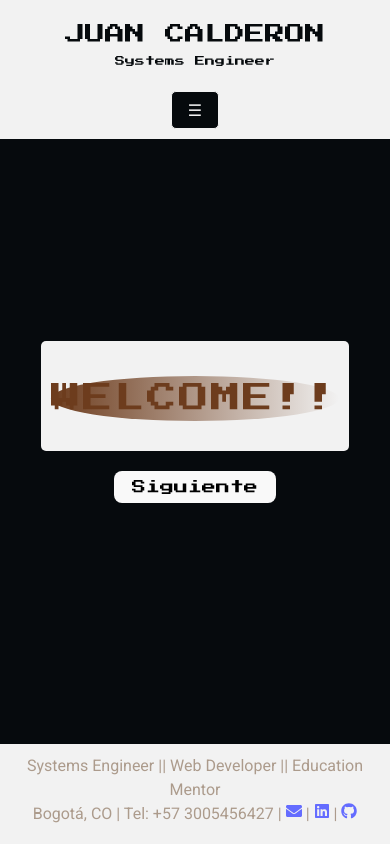
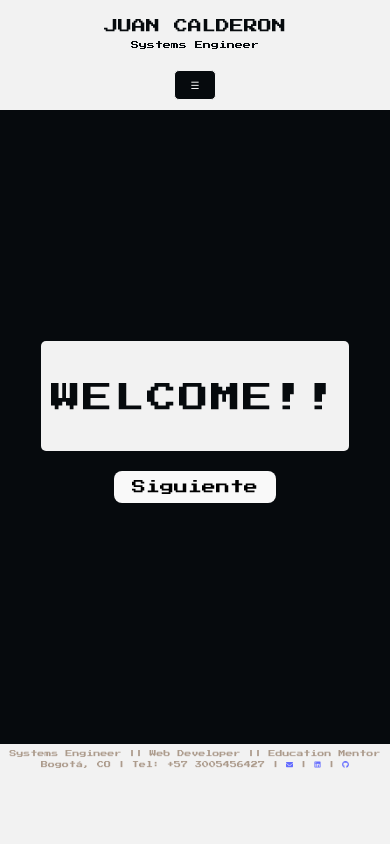
Before and after one commit to Alejandro9912/Curriculum, a React (Vite) app: page / in a window 390 px wide. Built offline with nearby package versions, Linux system fonts and the light colour scheme.

Commit message:
Se corrigen problemas en la lectura

```diff
--- a/src/styles.scss
+++ b/src/styles.scss
@@ -55,7 +55,15 @@ header {
 }
 
 header > h1 > span {
-  font-size: 10px;
+  font-size: 12px;
+  @media screen and (max-width: 768px) {
+    font-size: 10px;
+    text-align: center;
+  }
+  @media screen and (max-width: 480px) {
+    font-size: 8px;
+    text-align: center;
+  }
 }
 
 .header-title-container {
@@ -71,12 +79,16 @@ header > h1 > span {
 
 .header-title {
   font-family: "Press Start 2P", cursive;
-  font-size: 24px;
+  font-size: 30px;
   font-weight: bold;
   color: $UI-UX-3-hex;   // Texto más oscuro
 
   @media screen and (max-width: 768px) {
     font-size: 20px;
+    text-align: center;
+  }
+  @media screen and (max-width: 480px) {
+    font-size: 14px;
     text-align: center;
   }
 }
@@ -87,7 +99,7 @@ header > h1 > span {
   @media screen and (max-width: 768px) {
     display: block;
     font-family: "Press Start 2P", cursive;
-    font-size: 16px;
+    font-size: 10px;
     color: $UI-UX-5-hex;   // Texto más oscuro
     background-color: $UI-UX-3-hex;   // Fondo más claro
     border-radius: 5px;
@@ -145,11 +157,11 @@ header > h1 > span {
 
   @media screen and (max-width: 768px) {
     overflow-y: auto;
-    max-height: 70vh;
+    max-height: 80vh;
   }
   @media screen and (max-width: 480px) {
     overflow-y: auto;
-    max-height: 60vh;
+    max-height: 70vh;
   }
 }
 
@@ -178,15 +190,17 @@ header > h1 > span {
 }
 
 .section-content ul {
+  font-family: "Press Start 2P";
+  font-size: 12px;
   margin: 0;
   padding-left: 20px;
   color: $UI-UX-4-hex;   // Texto oscuro
 
   @media screen and (max-width: 768px) {
-    font-size: 12px;
+    font-size: 9px;
   }
   @media screen and (max-width: 480px) {
-    font-size: 10px;
+    font-size: 6.5px;
   }
 }
 
@@ -214,24 +228,32 @@ a:hover {
 }
 
 .section h2 {
+  font-family: "Press Start 2P";
   background-image: linear-gradient(to right, $UI-UX-1-hex, $UI-UX-5-hex);
   border-radius: 80%;
   text-align: center;
   font-size: 24px;
   margin-bottom: 20px;
-  color: $UI-UX-1-hex;   // Texto oscuro
+  color: $UI-UX-3-hex;   // Texto oscuro
+  @media screen and (max-width: 768px) {
+    font-size: 16px;
+  }
+  @media screen and (max-width: 480px) {
+    font-size: 14px;
+  }
 }
 
 .section p {
-  font-size: 16px;
+  font-family: "Press Start 2P";
+  font-size: 14px;
   margin-bottom: 10px;
   color: $UI-UX-1-hex;   // Texto oscuro
 
   @media screen and (max-width: 768px) {
-    font-size: 12px;
+    font-size: 10px;
   }
   @media screen and (max-width: 480px) {
-    font-size: 10px;
+    font-size: 8px;
   }
 }
 
@@ -248,6 +270,7 @@ main {
 }
 
 footer {
+  font-family: "Press Start 2P";
   position: fixed;
   bottom: 0;
   left: 0;
@@ -257,7 +280,8 @@ footer {
   height: 100px;
 
   @media screen and (max-width: 768px) {
-    padding: 10px;
+    font-size: 7px;
+    padding: 5px;
   }
 }
 
@@ -334,6 +358,7 @@ footer {
 #Welcome {
   font-family: "Press Start 2P";
   font-size: 60px;
+  background-image: none;
 }
 
 #next-button {
```
